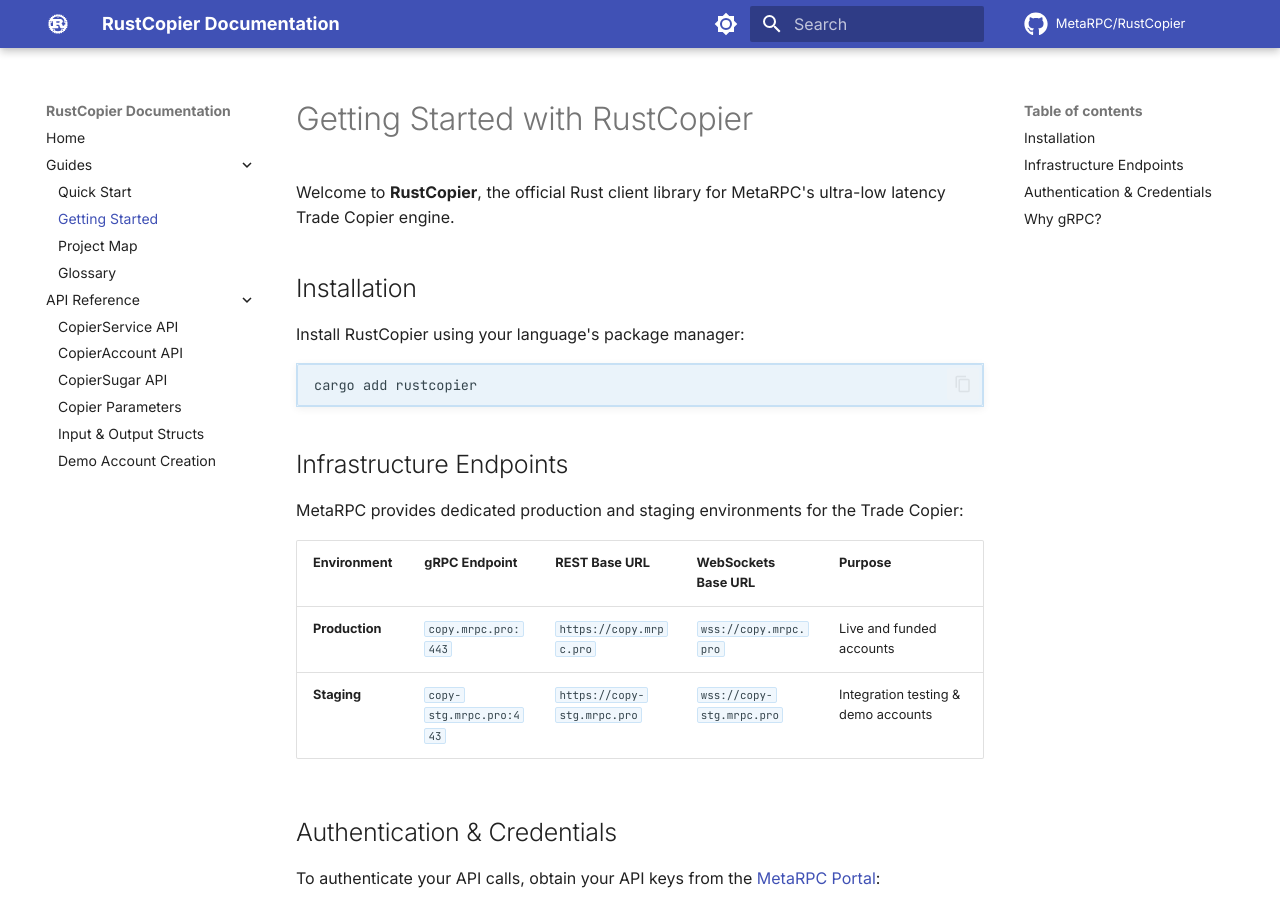
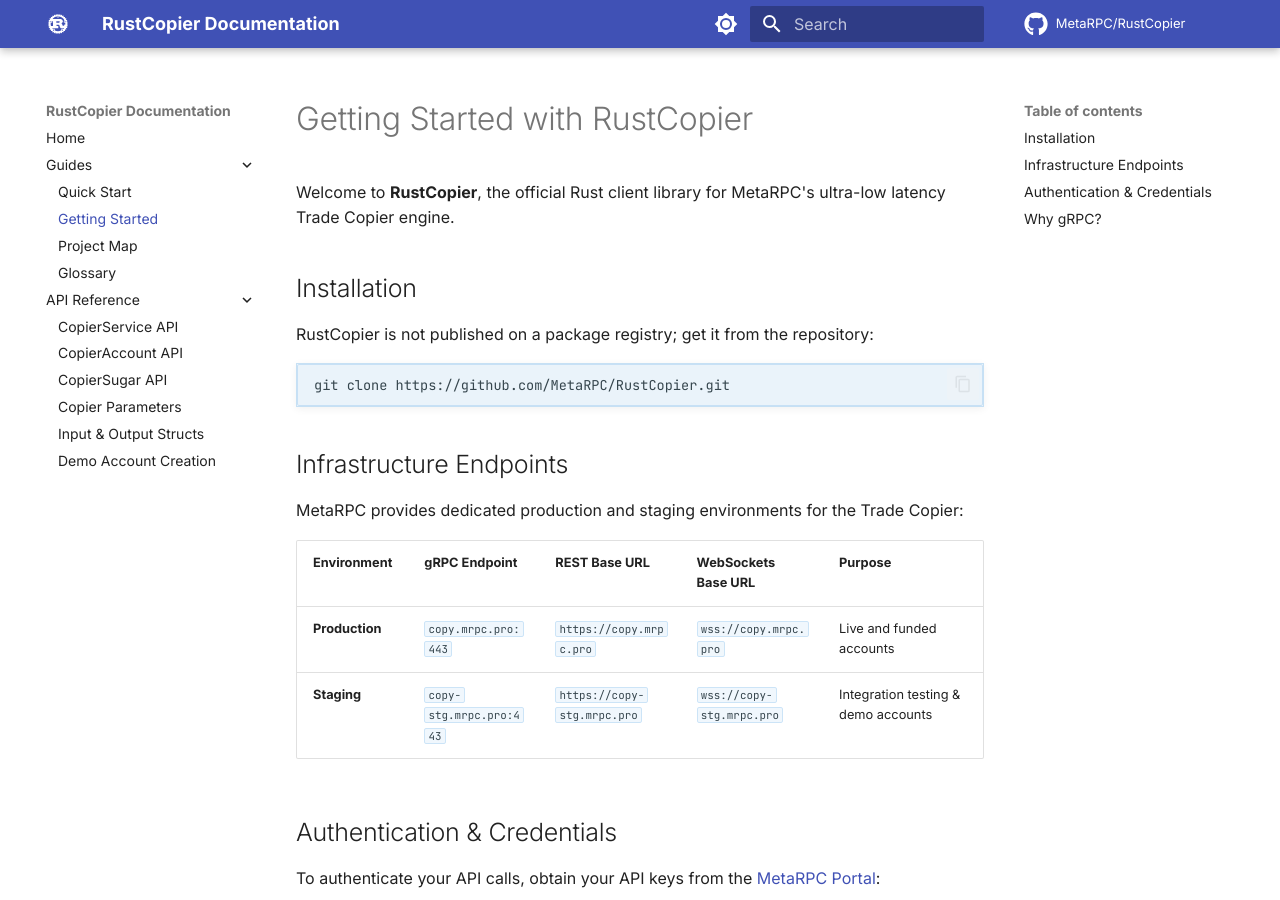
Before and after one commit to MetaRPC/RustCopier, an MkDocs documentation site: the page built from docs/All_Guides/GETTING_STARTED.md, in a window 1280 px wide and 900 px high. Built offline with MkDocs 1.6.1 and Material for MkDocs 9.7.7, drawn with Linux system fonts in a browser that asks for light colours; comment, search, counter and statistics services are not loaded.

Commit message:
docs: the install commands are the ones that work
The package is not on a package registry (vcpkg, crates.io, rubygems, NuGet, Maven Central, npm or PyPI as the case may be),
so the guide shows how it is installed from this repository. Same commands as the hub at https://mrpc.pro/sandbox-apis.

Co-Authored-By: Claude Sonnet 5.5 <noreply@anthropic.com>

````diff
--- a/docs/All_Guides/GETTING_STARTED.md
+++ b/docs/All_Guides/GETTING_STARTED.md
@@ -4,10 +4,10 @@ Welcome to **RustCopier**, the official Rust client library for MetaRPC's ultra-
 
 ## Installation
 
-Install RustCopier using your language's package manager:
+RustCopier is not published on a package registry; get it from the repository:
 
 ```bash
-cargo add rustcopier
+git clone https://github.com/MetaRPC/RustCopier.git
 ```
 
 ## Infrastructure Endpoints
````
Also changed, not shown: README.md (+1 -1 lines).
